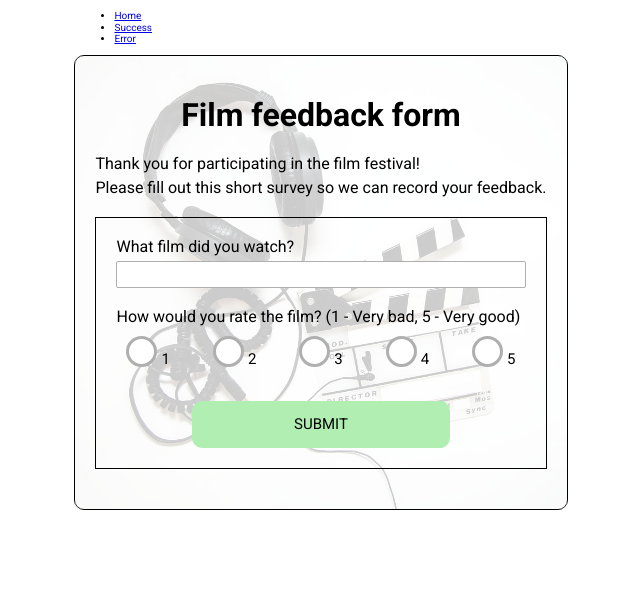
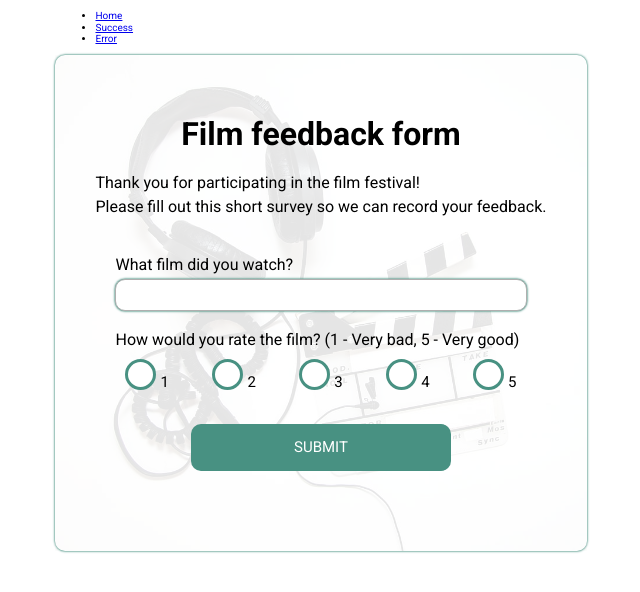
Before and after one commit to Kristina456/Online-survey, a React (Create React App) app: page / in a window 1280 px wide. Shown: the top 592 px of the page, without its empty margins (319-959 px from the left). Built offline with nearby package versions, Linux system fonts and the light colour scheme.

Commit message:
small changes

```diff
--- a/src/components/SurvayForm.scss
+++ b/src/components/SurvayForm.scss
@@ -9,7 +9,6 @@
 	}
 	.survay-form__form {
 		margin: 2rem 0;
-		border: $border-sml-black;
 		padding: 2rem;
 	}
 	.survay-form__btn {
--- a/src/components/button/Button.scss
+++ b/src/components/button/Button.scss
@@ -10,6 +10,7 @@
 	border: none;
 	cursor: pointer;
 	background-color: $color-green;
+	color: white;
 }
 .btn:hover {
 	transform: translateY(-3px);
--- a/src/components/card/Card.scss
+++ b/src/components/card/Card.scss
@@ -1,9 +1,9 @@
 .card {
 	position: relative;
-	padding: 2rem;
+	padding: 4rem;
 	min-width: 10rem;
 	max-width: 70rem;
-	border: $border-sml-black;
+	box-shadow: 0px 0px 2px 0.5px $color-green;
 	border-radius: $border-radius-medium;
 }
 
--- a/src/components/questions/TextQuestion.scss
+++ b/src/components/questions/TextQuestion.scss
@@ -2,12 +2,13 @@
 	margin-bottom: 2rem;
 
 	.text-question__input {
-		height: 2.5rem;
+		height: 3rem;
 		border: $border-sml-gray;
-		border-radius: $border-radius-sml;
+		border-radius: $border-radius-medium;
 		margin-top: 0.5rem;
-		padding: 0 0.5rem;
+		padding: 0 1rem;
 		font-size: $font-size-semi-medium;
 		color: $color-gray-dark;
+		box-shadow: 0px 0px 2px 0.5px $color-green;
 	}
 }
--- a/src/components/questions/components/Question.scss
+++ b/src/components/questions/components/Question.scss
@@ -18,14 +18,14 @@
 	width: 2.5rem;
 	border-radius: $border-radius-large;
 	background-color: $color-gray-light;
-	border: $border-medium;
+	border: $border-medium-green;
 	transition: $transition-primary;
 }
 
 //On mouse-over, add background color
 .radio-btn__label:hover input ~ .radio-btn__style-input,
 .radio-btn__label input:checked ~ .radio-btn__style-input {
-	background-color: $color-gray-medium;
+	background-color: $color-green;
 }
 
 // Hidden when not checked
@@ -46,7 +46,7 @@
 	left: 30%;
 	width: 0.5rem;
 	height: 1rem;
-	border: $border-sml-black;
+	border: $border-sml-white;
 	border-width: 0 0.3rem 0.3rem 0;
 	transform: rotate(45deg) translate(-50%, -50%);
 	transition: all 0.3s;
--- a/src/scssStyles/abstracts/_variables.scss
+++ b/src/scssStyles/abstracts/_variables.scss
@@ -6,13 +6,17 @@ $color-gray-dark: rgb(95, 94, 94);
 
 $color-black: rgb(0, 0, 0);
 
-$color-green: rgb(177, 238, 177);
+$color-white: white;
+
+$color-green: rgb(72, 145, 130);
 
 //Border variables
 
 $border-sml-black: 0.1rem solid $color-black;
+$border-sml-green: 0.1rem solid $color-green;
+$border-sml-white: 0.1rem solid $color-white;
 $border-sml-gray: 0.1rem solid $color-gray-medium;
-$border-medium: 3px solid $color-gray-medium;
+$border-medium-green: 3px solid $color-green;
 
 //Border radius
 
@@ -22,7 +26,7 @@ $border-radius-large: 50%;
 
 //Opacity
 
-$opacity-medium: 0.2;
+$opacity-medium: 0.1;
 
 //Transition
 
```
